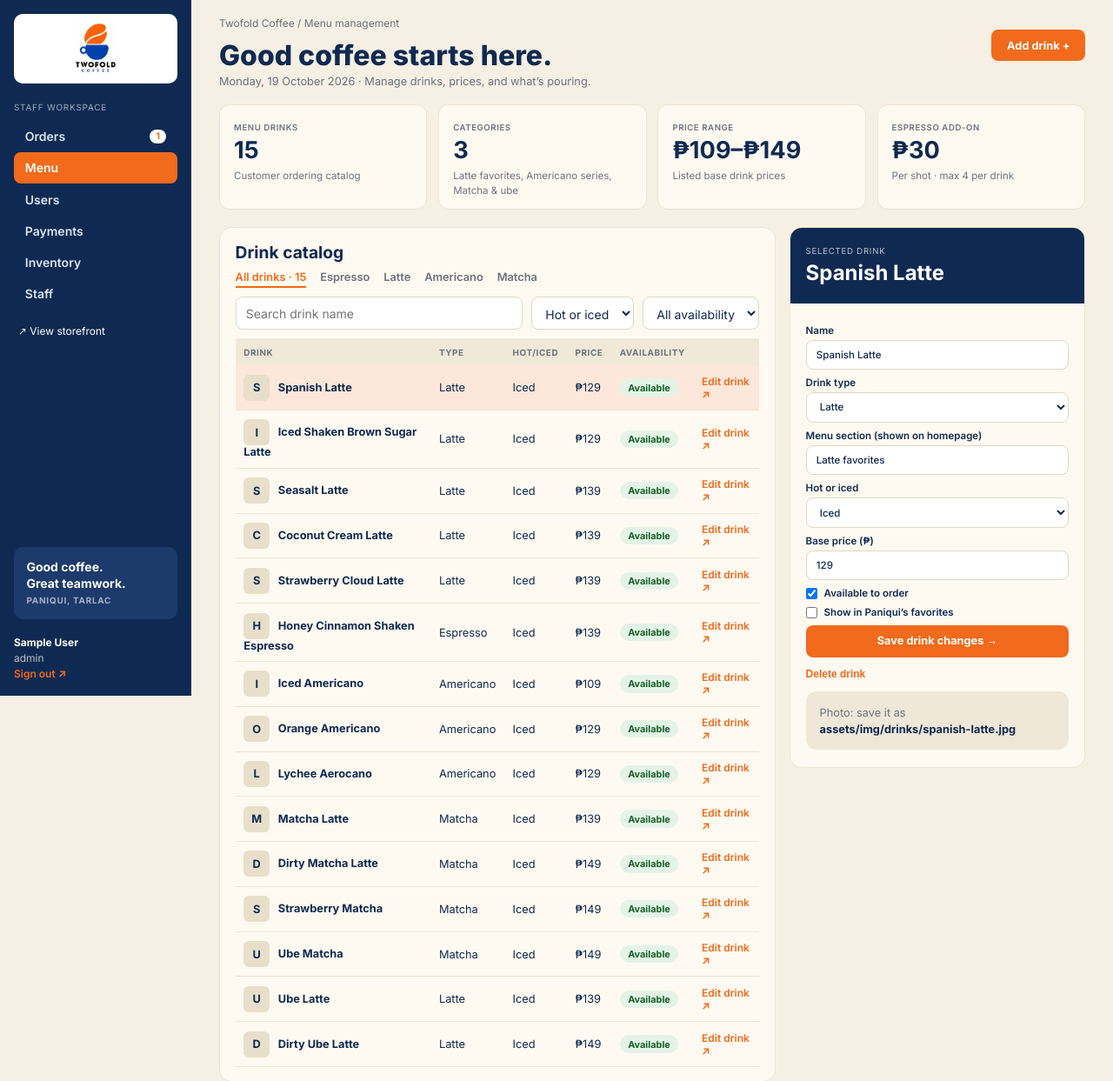
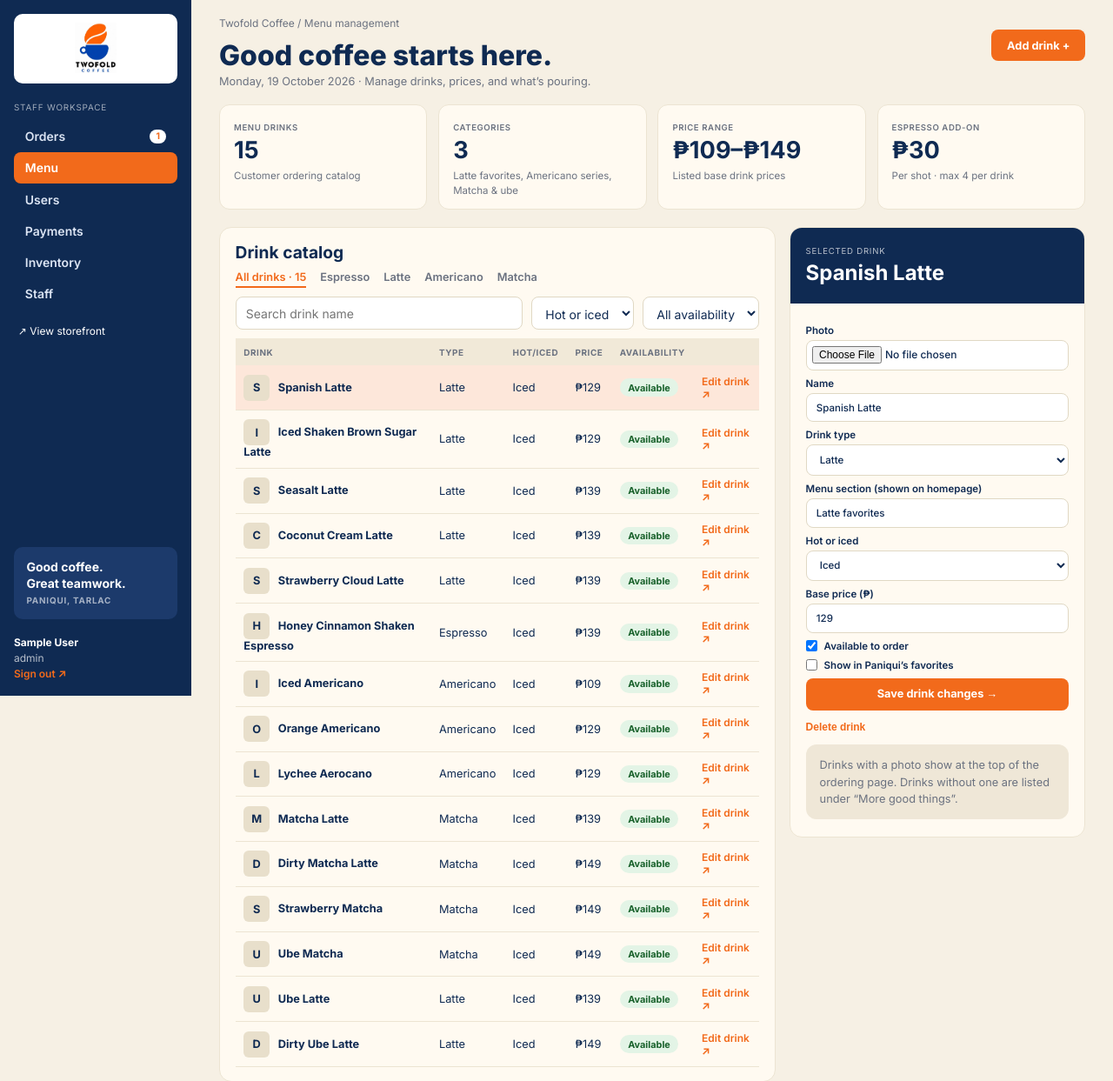
Before and after one commit to Argiannnnnnnn/twofold, a PHP site: page /staff/menu.php in a window 1280 px wide. Shown: the top 1243 px of the page at 87% size. Run offline with PHP 8.4, Linux system fonts and the light colour scheme; the visitor is signed in with stand-in values (Sample User, id 1); data comes from the database, SQL or seed files in the repository; tables that the repository leaves empty hold one stand-in row (values such as "Sample post").

Commit message:
Updated Version 10/19/2026

```diff
--- a/assets/cms.css
+++ b/assets/cms.css
@@ -26,3 +26,6 @@ h1{font-size:2rem;margin:.6rem 0 .2rem;font-weight:800}.sub{color:var(--mute);fo
 .note{background:#efe7d7;border-radius:12px;padding:.9rem 1rem;font-size:.8rem;color:var(--mute)}.note b{color:var(--navy)}.err{background:#fde2e2;color:#9b1c1c;padding:.5rem .7rem;border-radius:8px;font-size:.8rem}
 @media(max-width:1100px){.cols{grid-template-columns:1fr}.stats{grid-template-columns:repeat(2,1fr)}.panel{position:static}.pb{max-height:none}}
 @media(max-width:800px){.app{grid-template-columns:1fr}.side{position:static;height:auto}.main{padding:1rem}}
+
+.ppv{display:block;width:100%;aspect-ratio:4/3;object-fit:cover;border-radius:8px;margin:.3rem 0}.pb input[type=file]{padding:.4rem;font-size:.75rem}
+.ppv{aspect-ratio:1/1;object-fit:contain;background:#fff;border:1px solid var(--line)}.thumb img{object-fit:contain;background:#fff}
--- a/cart.php
+++ b/cart.php
@@ -39,8 +39,7 @@ $old=function($k,$d=''){return e($_POST[$k]??$d);};$f0=$_POST['fulfillment']??'p
 $pj=[];foreach($prods as $p)$pj[$p['id']]=['name'=>$p['name'],'price'=>(float)$p['price']];
 $order=['Iced Shaken Brown Sugar Latte','Spanish Latte','Seasalt Latte','Orange Americano','Strawberry Cloud Latte','Matcha Latte','Ube Latte','Ube Matcha','Honey Cinnamon Shaken Espresso'];
 $desc=['Iced Shaken Brown Sugar Latte'=>'Shaken, sweet & smooth','Spanish Latte'=>'Creamy everyday favorite','Seasalt Latte'=>'A little sweet, a little salty','Orange Americano'=>'Bright citrus meets espresso','Strawberry Cloud Latte'=>'Berry good, cloud soft','Matcha Latte'=>'Earthy, creamy, balanced','Ube Latte'=>'Your purple pick-me-up','Ube Matcha'=>'Two favorites, one cup','Honey Cinnamon Shaken Espresso'=>'Warm spice, served over ice'];
-$cards=[];foreach($order as $nm)foreach($prods as $p)if($p['name']===$nm)$cards[]=$p;
-$cardIds=array_column($cards,'id');$rest=array_values(array_filter($prods,function($p)use($cardIds){return !in_array($p['id'],$cardIds);}));
+$cards=[];$rest=[];foreach($prods as $p){if(drink_url($p)!=='')$cards[]=$p;else $rest[]=$p;}
 $title='Order coffee — Twofold Coffee';$simpleFooter=true;require 'includes/header.php';
 if(isset($_GET['done'])): ?>
 <main class="auth"><h2>Order #<?=(int)$_GET['done']?> received<i class="o">.</i></h2><p class="mute">Thank you! The shop will confirm payment details and pickup or delivery with you shortly.</p><a class="btn orange" href="orders.php">Track my order</a> <a class="btn light" href="index.php">Back to home</a></main>
--- a/includes/config.php
+++ b/includes/config.php
@@ -22,7 +22,7 @@ function go($url){header('Location: '.$url);exit;}
 
 function logo_url(){foreach(['logo.jpg','logo.jpeg','logo.png'] as $f)if(file_exists(dirname(__DIR__).'/assets/img/'.$f))return BASE.'/assets/img/'.$f;return '';}
 function drink_url($p){$slug=trim(preg_replace('/[^a-z0-9]+/','-',strtolower($p['name'])),'-');$d=dirname(__DIR__).'/assets/img/';
- foreach(['drinks/'.$slug.'.jpg','drinks/'.$slug.'.png','drinks/'.$slug.'.webp',$p['image']??''] as $f)if($f&&file_exists($d.$f))return BASE.'/assets/img/'.$f;return '';}
+ foreach([$p['image']??'','drinks/'.$slug.'.jpg','drinks/'.$slug.'.png','drinks/'.$slug.'.webp'] as $f)if($f&&file_exists($d.$f))return BASE.'/assets/img/'.$f;return '';}
 function drink_html($p){$u=drink_url($p);return $u?'<img src="'.e($u).'" alt="'.e($p['name']).'" loading="lazy">':'<div class="ph">☕</div>';}
 function is_customer(){return !empty($_SESSION['user_id']);}
 function is_staff(){return !empty($_SESSION['staff_id']);}
--- a/staff/menu.php
+++ b/staff/menu.php
@@ -1,11 +1,24 @@
 <?php require '_layout.php';
 $TP=['iced'=>'Iced','hot'=>'Hot','both'=>'Hot or iced'];$TY=['espresso'=>'Espresso','latte'=>'Latte','americano'=>'Americano','matcha'=>'Matcha'];
+function drop_photo($img){if($img&&strpos($img,'drinks/')===0&&strpos($img,'..')===false){$f=dirname(__DIR__).'/assets/img/'.$img;if(is_file($f))@unlink($f);}}
+function save_photo($tmp,$id){$info=@getimagesize($tmp);if(!$info)return [null,'That file is not an image.'];
+ $types=[IMAGETYPE_JPEG=>'jpg',IMAGETYPE_PNG=>'png',IMAGETYPE_WEBP=>'webp'];if(!isset($types[$info[2]]))return [null,'Use a JPG, PNG or WebP photo.'];
+ $dir=dirname(__DIR__).'/assets/img/drinks/';if(!is_dir($dir))@mkdir($dir,0777,true);$name='drink-'.$id.'-'.time();$ext=$types[$info[2]];
+ if(function_exists('imagecreatetruecolor')){$src=$info[2]===IMAGETYPE_JPEG?@imagecreatefromjpeg($tmp):($info[2]===IMAGETYPE_PNG?@imagecreatefrompng($tmp):(function_exists('imagecreatefromwebp')?@imagecreatefromwebp($tmp):false));
+  if($src){$w=imagesx($src);$h=imagesy($src);$nw=min(800,$w);$nh=(int)round($h*$nw/$w);$dst=imagecreatetruecolor($nw,$nh);
+   imagefill($dst,0,0,imagecolorallocate($dst,255,255,255));imagecopyresampled($dst,$src,0,0,0,0,$nw,$nh,$w,$h);
+   if(imagejpeg($dst,$dir.$name.'.jpg',85))return ['drinks/'.$name.'.jpg',null];}}
+ return move_uploaded_file($tmp,$dir.$name.'.'.$ext)?['drinks/'.$name.'.'.$ext,null]:[null,'Could not save the photo.'];}
 if($_SERVER['REQUEST_METHOD']==='POST'){csrf_check();$a=$_POST['action']??'';$id=(int)($_POST['id']??0);
  if($a==='drink'){$n=trim($_POST['name']??'');$cat=trim($_POST['category']??'');$pr=max(0,(float)($_POST['price']??0));$tp=isset($TP[$_POST['temperature']??''])?$_POST['temperature']:'iced';$av=isset($_POST['available'])?1:0;$fv=isset($_POST['fav'])?1:0;$dt=isset($TY[$_POST['drink_type']??''])?$_POST['drink_type']:'latte';
   if($n!==''&&$cat!==''){if($id)$pdo->prepare('UPDATE products SET name=?,category=?,drink_type=?,price=?,temperature=?,available=?,is_favorite=? WHERE id=?')->execute([$n,$cat,$dt,$pr,$tp,$av,$fv,$id]);
    else{$pdo->prepare('INSERT INTO products(name,category,drink_type,price,temperature,available,is_favorite) VALUES(?,?,?,?,?,?,?)')->execute([$n,$cat,$dt,$pr,$tp,$av,$fv]);$id=(int)$pdo->lastInsertId();}}
+  if($id){$o=$pdo->prepare('SELECT image FROM products WHERE id=?');$o->execute([$id]);$oldImg=(string)$o->fetchColumn();$up=$_FILES['photo']??null;$newImg=null;
+   if($up&&$up['error']===UPLOAD_ERR_OK){if($up['size']>5*1024*1024)$_SESSION['menu_err']='That photo is too big (max 5 MB).';else{[$r,$er]=save_photo($up['tmp_name'],$id);if($r)$newImg=$r;else $_SESSION['menu_err']=$er;}}
+   elseif($up&&$up['error']!==UPLOAD_ERR_NO_FILE)$_SESSION['menu_err']='The photo could not be uploaded (check the file size).';
+   if($newImg||isset($_POST['remove_photo'])){drop_photo($oldImg);$pdo->prepare('UPDATE products SET image=? WHERE id=?')->execute([$newImg,$id]);}}
   go('menu.php?id='.$id);}
- if($a==='delete'&&$id){$pdo->prepare('DELETE FROM products WHERE id=?')->execute([$id]);go('menu.php');}}
+ if($a==='delete'&&$id){$o=$pdo->prepare('SELECT image FROM products WHERE id=?');$o->execute([$id]);drop_photo((string)$o->fetchColumn());$pdo->prepare('DELETE FROM products WHERE id=?')->execute([$id]);go('menu.php');}}
 $tab=$_GET['tab']??'all';$q=trim($_GET['q']??'');$temp=$_GET['temp']??'';$avf=$_GET['av']??'';
 $all=$pdo->query('SELECT * FROM products ORDER BY id')->fetchAll();
 $rows=array_values(array_filter($all,function($p)use($tab,$q,$temp,$avf){$t=$p['temperature']??'iced';
@@ -22,7 +35,10 @@ echo '<div class="stats">'.stat_card('Menu drinks',count($all),'Customer orderin
 <?php endforeach; if(!$rows)echo '<tr><td colspan="6" class="note">No drinks match.</td></tr>'; ?></table></div></section>
 <?php if($new||$sel): $p=$sel?:['id'=>0,'name'=>'','category'=>'','price'=>'','temperature'=>'iced','drink_type'=>'latte','available'=>1,'is_favorite'=>0]; ?>
 <aside class="panel"><div class="ph"><small><?=$new?'NEW DRINK':'SELECTED DRINK'?></small><h2><?=e($p['name']?:'Add a drink')?></h2></div><div class="pb">
-<form method="post"><?=csrf_field()?><input type="hidden" name="action" value="drink"><input type="hidden" name="id" value="<?=$p['id']?>">
+<?php if(!empty($_SESSION['menu_err'])){echo '<p class="err">'.e($_SESSION['menu_err']).'</p>';unset($_SESSION['menu_err']);} ?>
+<form method="post" enctype="multipart/form-data"><?=csrf_field()?><input type="hidden" name="action" value="drink"><input type="hidden" name="id" value="<?=$p['id']?>">
+<?php $pu=$p['id']?drink_url($p):''; ?><label>Photo<?php if($pu): ?><img class="ppv" src="<?=e($pu)?>" alt=""><?php endif; ?><input type="file" name="photo" accept="image/jpeg,image/png,image/webp"></label>
+<?php if($pu): ?><label class="chk"><input type="checkbox" name="remove_photo"> Remove current photo</label><?php endif; ?>
 <label>Name<input name="name" value="<?=e($p['name'])?>" required></label>
 <label>Drink type<select name="drink_type"><?php foreach($TY as $k=>$l)echo '<option value="'.$k.'"'.(($p['drink_type']??ptag($p['name']))===$k?' selected':'').'>'.$l.'</option>'; ?></select></label>
 <label>Menu section (shown on homepage)<input name="category" list="cats" value="<?=e($p['category'])?>" required></label><datalist id="cats"><?php foreach($cats as $c)echo '<option value="'.e($c).'">'; ?></datalist>
@@ -32,5 +48,5 @@ echo '<div class="stats">'.stat_card('Menu drinks',count($all),'Customer orderin
 <label class="chk"><input type="checkbox" name="fav" <?=$p['is_favorite']?'checked':''?>> Show in Paniqui’s favorites</label>
 <button class="btn full">Save drink changes →</button></form>
 <?php if($p['id']): ?><form method="post" onsubmit="return confirm('Delete this drink?')" style="margin-top:.6rem"><?=csrf_field()?><input type="hidden" name="action" value="delete"><input type="hidden" name="id" value="<?=$p['id']?>"><button class="link">Delete drink</button></form>
-<p class="note" style="margin-top:.8rem">Photo: save it as <b>assets/img/drinks/<?=e(trim(preg_replace('/[^a-z0-9]+/','-',strtolower($p['name'])),'-'))?>.jpg</b></p><?php endif; ?></div></aside><?php endif; ?></div>
+<p class="note" style="margin-top:.8rem">Drinks with a photo show at the top of the ordering page. Drinks without one are listed under “More good things”.</p><?php endif; ?></div></aside><?php endif; ?></div>
 <?php cms_foot(); ?>
```
Also changed, not shown: assets/style.css (+7 -0 lines), assets/img/drinks/drink-1-1792380513.jpg (added), assets/img/drinks/drink-10-1792381443.png (added), assets/img/drinks/drink-11-1792381458.jpg (added), assets/img/drinks/drink-12-1792381494.jpg (added), assets/img/drinks/drink-15-1792381565.jpg (added), assets/img/drinks/drink-2-1792380712.png (added), assets/img/drinks/drink-3-1792380766.jpg (added), assets/img/drinks/drink-4-1792380794.jpg (added), assets/img/drinks/drink-5-1792380830.jpg (added), assets/img/drinks/drink-6-1792381066.jpg (added), assets/img/drinks/drink-7-1792381091.jpg (added), assets/img/drinks/drink-8-1792381385.jpg (added), assets/img/drinks/drink-9-1792381410.jpg (added).
